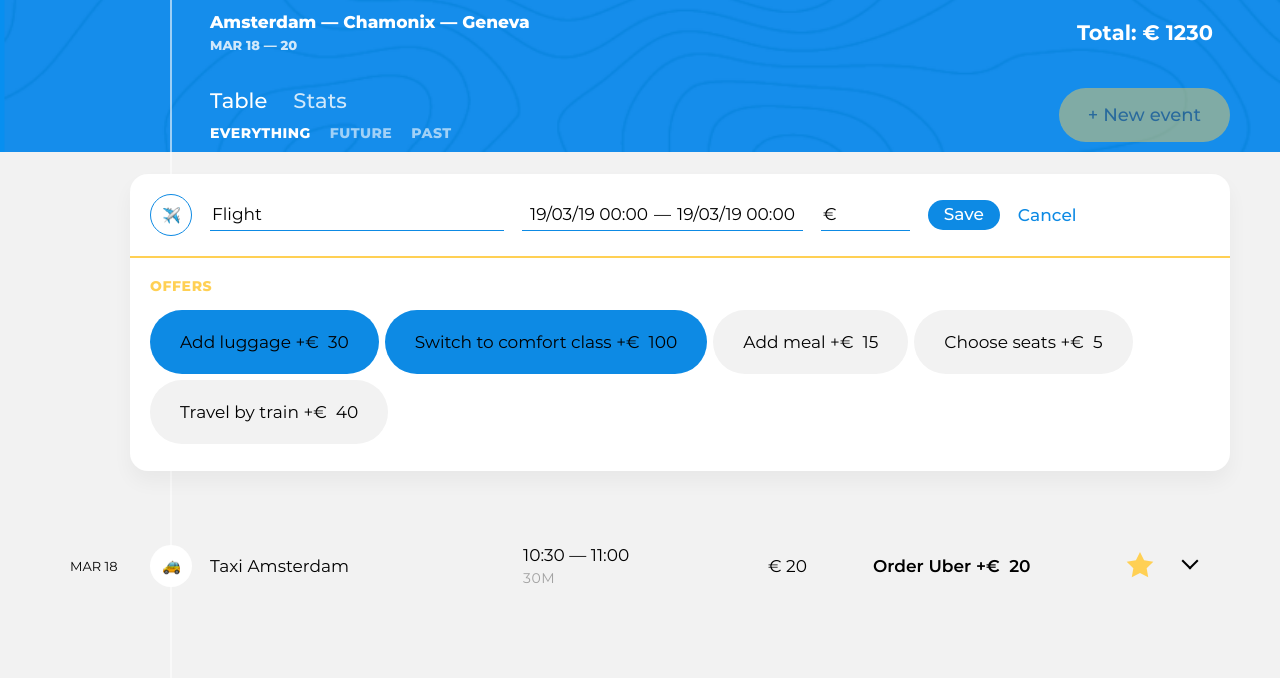
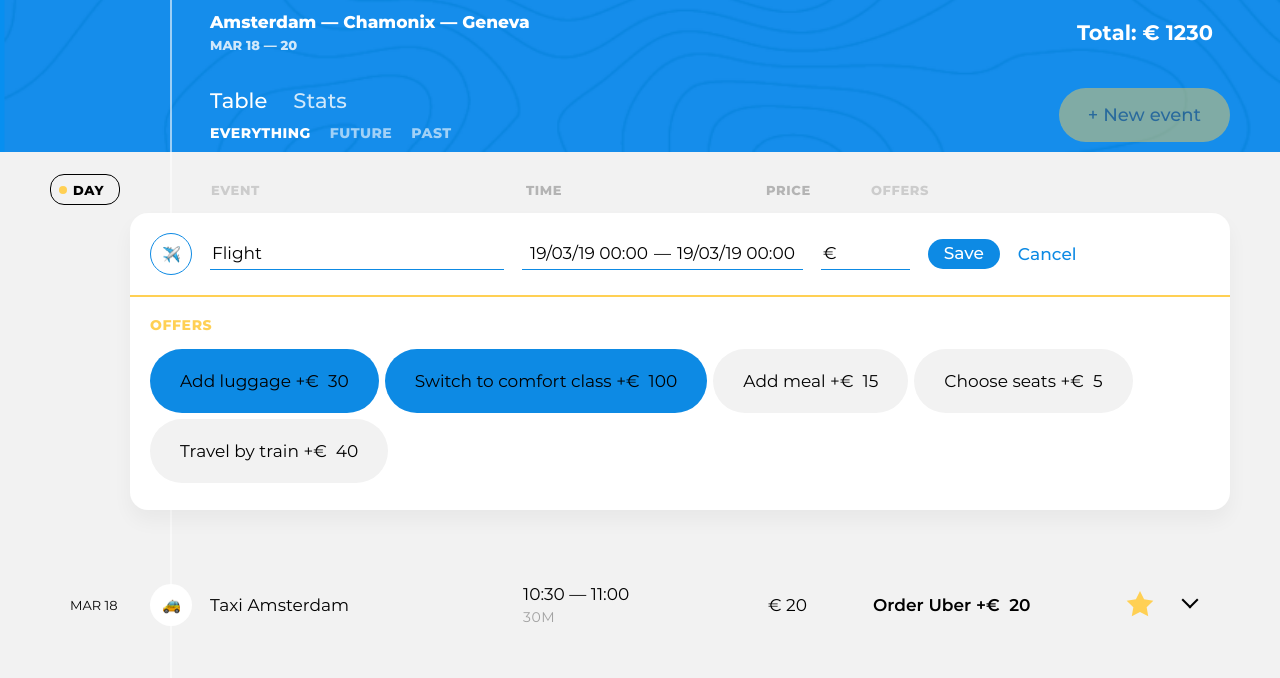
Before and after one commit to Olvenn/772841-big-trip-16, a website built with webpack: page markup/add-new-point-without-destination.html in a window 1280 px wide. Shown: the part 87-765 px from the top of the page. Built offline with nearby package versions, Linux system fonts and the light colour scheme.

Commit message:
module1-2 испарвления

```diff
--- a/markup/add-new-point-without-destination.html
+++ b/markup/add-new-point-without-destination.html
@@ -73,32 +73,37 @@
       <section class="trip-events">
         <h2 class="visually-hidden">Trip events</h2>
 
-        <!-- <form class="trip-events__trip-sort  trip-sort" action="#" method="get">
+        <form class="trip-events__trip-sort  trip-sort" action="#" method="get">
           <div class="trip-sort__item  trip-sort__item--day">
-              <input id="sort-day" class="trip-sort__input  visually-hidden" type="radio" name="trip-sort" value="sort-day" checked>
+            <input id="sort-day" class="trip-sort__input  visually-hidden" type="radio" name="trip-sort"
+              value="sort-day" checked>
             <label class="trip-sort__btn" for="sort-day">Day</label>
           </div>
 
           <div class="trip-sort__item  trip-sort__item--event">
-              <input id="sort-event" class="trip-sort__input  visually-hidden" type="radio" name="trip-sort" value="sort-event" disabled>
+            <input id="sort-event" class="trip-sort__input  visually-hidden" type="radio" name="trip-sort"
+              value="sort-event" disabled>
             <label class="trip-sort__btn" for="sort-event">Event</label>
           </div>
 
           <div class="trip-sort__item  trip-sort__item--time">
-              <input id="sort-time" class="trip-sort__input  visually-hidden" type="radio" name="trip-sort" value="sort-time">
+            <input id="sort-time" class="trip-sort__input  visually-hidden" type="radio" name="trip-sort"
+              value="sort-time">
             <label class="trip-sort__btn" for="sort-time">Time</label>
           </div>
 
           <div class="trip-sort__item  trip-sort__item--price">
-              <input id="sort-price" class="trip-sort__input  visually-hidden" type="radio" name="trip-sort" value="sort-price">
+            <input id="sort-price" class="trip-sort__input  visually-hidden" type="radio" name="trip-sort"
+              value="sort-price">
             <label class="trip-sort__btn" for="sort-price">Price</label>
           </div>
 
           <div class="trip-sort__item  trip-sort__item--offer">
-              <input id="sort-offer" class="trip-sort__input  visually-hidden" type="radio" name="trip-sort" value="sort-offer" disabled>
+            <input id="sort-offer" class="trip-sort__input  visually-hidden" type="radio" name="trip-sort"
+              value="sort-offer" disabled>
             <label class="trip-sort__btn" for="sort-offer">Offers</label>
           </div>
-          </form> -->
+        </form>
 
         <ul class="trip-events__list">
           <li class="trip-events__item">
--- a/package.json
+++ b/package.json
@@ -26,5 +26,8 @@
   },
   "engines": {
     "node": "16"
+  },
+  "dependencies": {
+    "dayjs": "1.10.7"
   }
 }
```
Also changed, not shown: src/main.js (+1 -30 lines), src/view/new-event-view.js (indentation only), 1 other file. Lines whose indentation alone changed are shown as unchanged.
